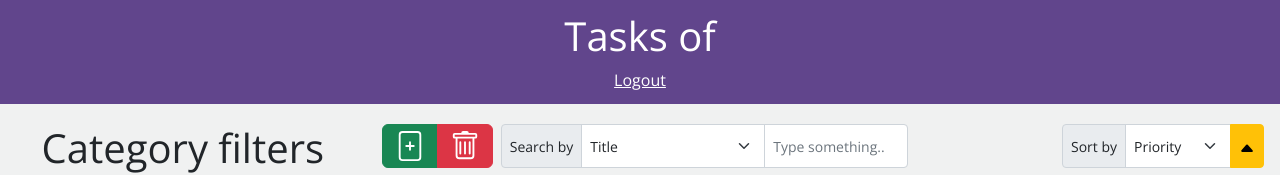
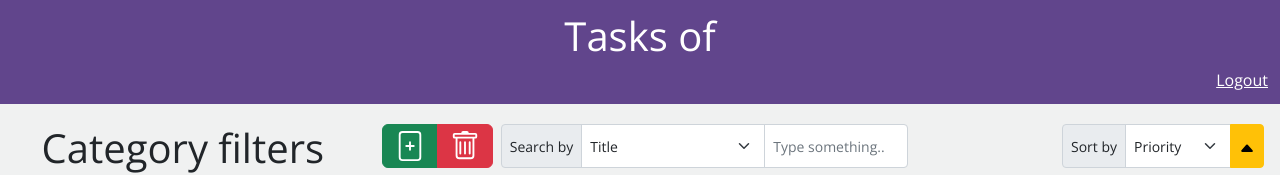
Before and after one commit to guzman8/salle2, a Vue app: page / in a window 1280 px wide. Both pictures are taken after a click on the button "Log in". Shown: the top 175 px of the page. Built offline with nearby package versions, Linux system fonts and the light colour scheme; no server answers.

Commit message:
pongo el logout a la derecha

```diff
--- a/src/App.vue
+++ b/src/App.vue
@@ -48,6 +48,7 @@ body {
 
 header {
   grid-area: header;
+  align-items: end;
 }
 
 footer {
--- a/src/components/AppHeader.vue
+++ b/src/components/AppHeader.vue
@@ -31,7 +31,7 @@ export default {
     <div id="header">
         <div v-if="tasksStore.isLogged">
             <h1>Tasks of <span class="user-in-header">{{ tasksStore.getUser }}</span></h1>
-            <a href="" @click="logout()">Logout</a>
+            <div id="al_right"><a href="" @click="logout()">Logout</a></div>
         </div>
         <div v-else>
             <h1>Welcome to the task manager</h1>
@@ -52,6 +52,11 @@ export default {
     text-decoration: underline;
     /* Removes anchor decorations except the underline */
     color: inherit;
+    margin-right: 0px;
+}
+
+#al_right {
+    text-align: right;
 }
 
 .user-in-header {
```
